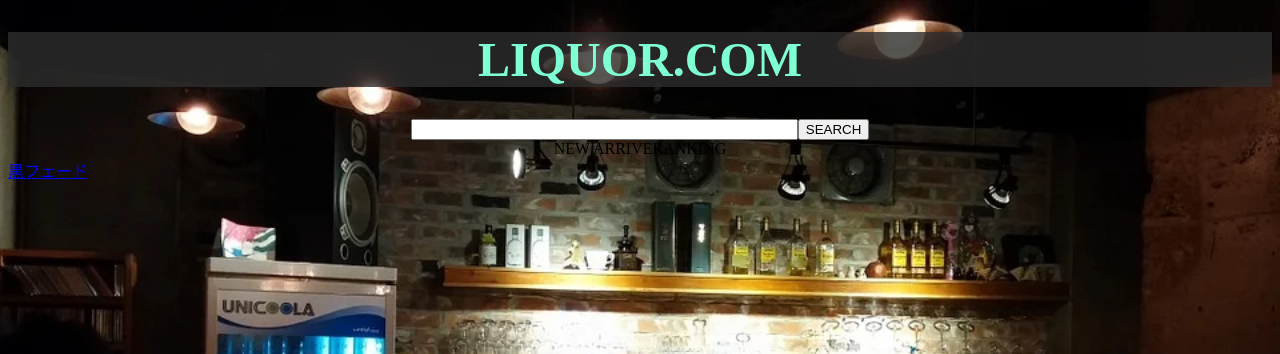
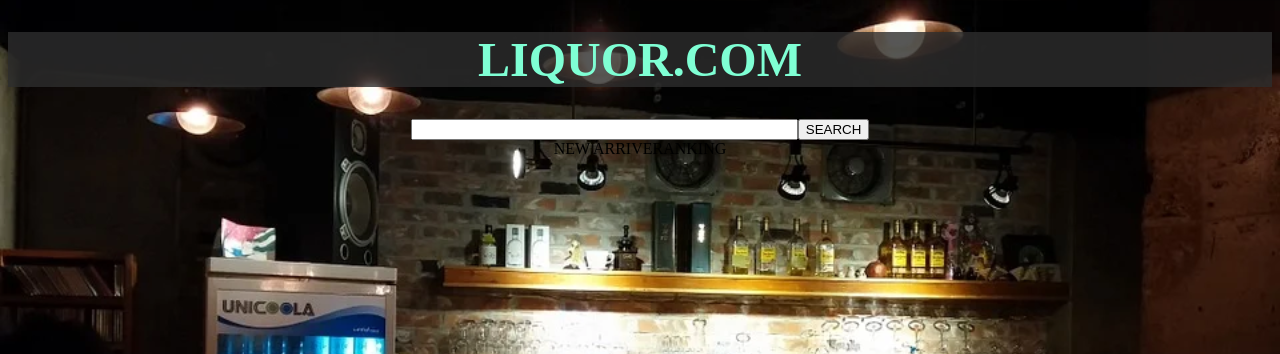
Before and after one commit to fugithora812/blockchain_tutorial, a Flask app: page / in a window 1280 px wide. Shown: the top 354 px of the page. Run offline with Flask 2, Linux system fonts and the light colour scheme.

Commit message:
update UI code

```diff
--- a/python-flask-server-generated/python-flask-server/swagger_server/static/liquor.js
+++ b/python-flask-server-generated/python-flask-server/swagger_server/static/liquor.js
@@ -61,4 +61,7 @@
 function fade() {
       var target = document.getElementById("fadeLayer");
       target.style.visibility = "visible";
-    }
+}
+
+
+getNewLiquors();
--- a/python-flask-server-generated/python-flask-server/swagger_server/templates/index.html
+++ b/python-flask-server-generated/python-flask-server/swagger_server/templates/index.html
@@ -21,7 +21,7 @@
       <div id="newArrive">NEW ARRIVE</div>
       <div id="ranking">RANKING</div>
     </div>
-    <a href="javascript:void(0);" onclick="fade();">黒フェード</a>
+    <!-- <a href="javascript:void(0);" onclick="fade();">黒フェード</a> -->
     <div id="fadeLayer"></div>
   </body>
 </html>
```
